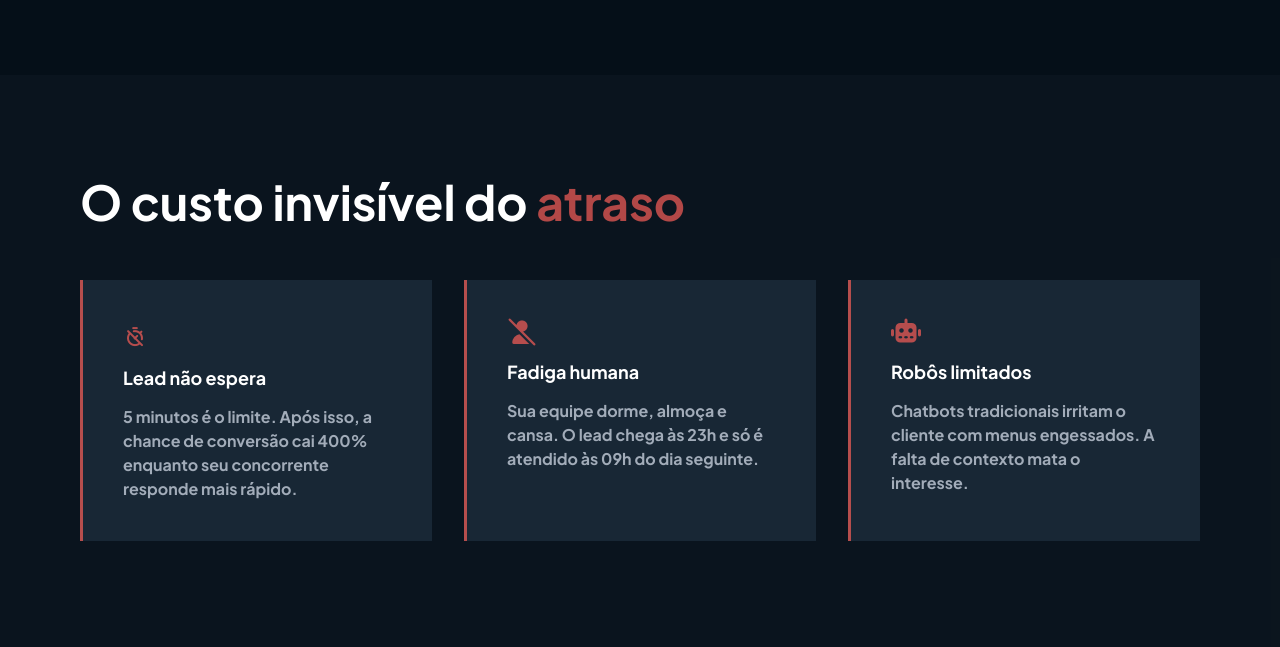
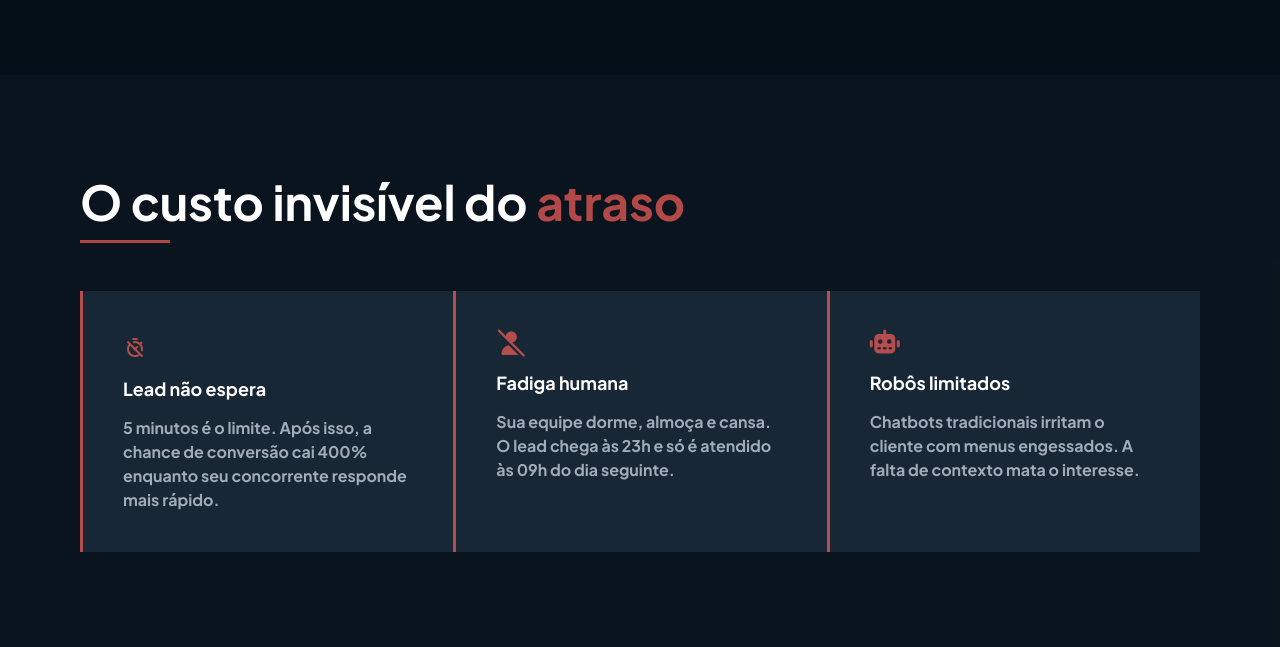
Before and after one commit to MarcoMoura1209/UaiDevs, a Django app: page / in a window 1280 px wide. Shown: the part 759-1406 px from the top of the page. Run offline with Django 5.2, Linux system fonts and the light colour scheme; some libraries are stand-ins or nearby versions.

Commit message:
Adiciona nova estrutura e estilo para a seção de problema, incluindo um contêiner para o cabeçalho e uma sobreposição visual

```diff
--- a/assets/css/components.css
+++ b/assets/css/components.css
@@ -58,3 +58,11 @@ nav ul a:hover {
     color: var(--vermelho);
     font-size: var(--font-size-xl);
 }
+
+.overlay {
+    margin-top: .5rem;
+    display: block;
+    height: .2rem;
+    width: 8%;
+    background-color: var(--vermelho);
+}
--- a/assets/css/sections.css
+++ b/assets/css/sections.css
@@ -48,7 +48,7 @@
     display: flex;
     flex-direction: column;
     gap: 1rem;
-    width: 22rem;
+    width: 24rem;
     padding: 2.5rem;
     background-color: var(--background-card-problema);
     border-left: .2rem solid var(--vermelho);
--- a/core/templates/core/pages/home.html
+++ b/core/templates/core/pages/home.html
@@ -45,7 +45,10 @@
         </section>
 
         <section class="problema">
-            <h2>O custo invisível do <span class="texto-vermelho">atraso</span></h2>
+            <div class="container-heading-problema">
+                <h2>O custo invisível do <span class="texto-vermelho">atraso</span></h2>
+                <span class="overlay"></span>
+            </div>
             <div class="container-card-problema">
                 <div class="card-problema">
                     <i class="uil uil-stopwatch-slash icon-problema"></i>
```
